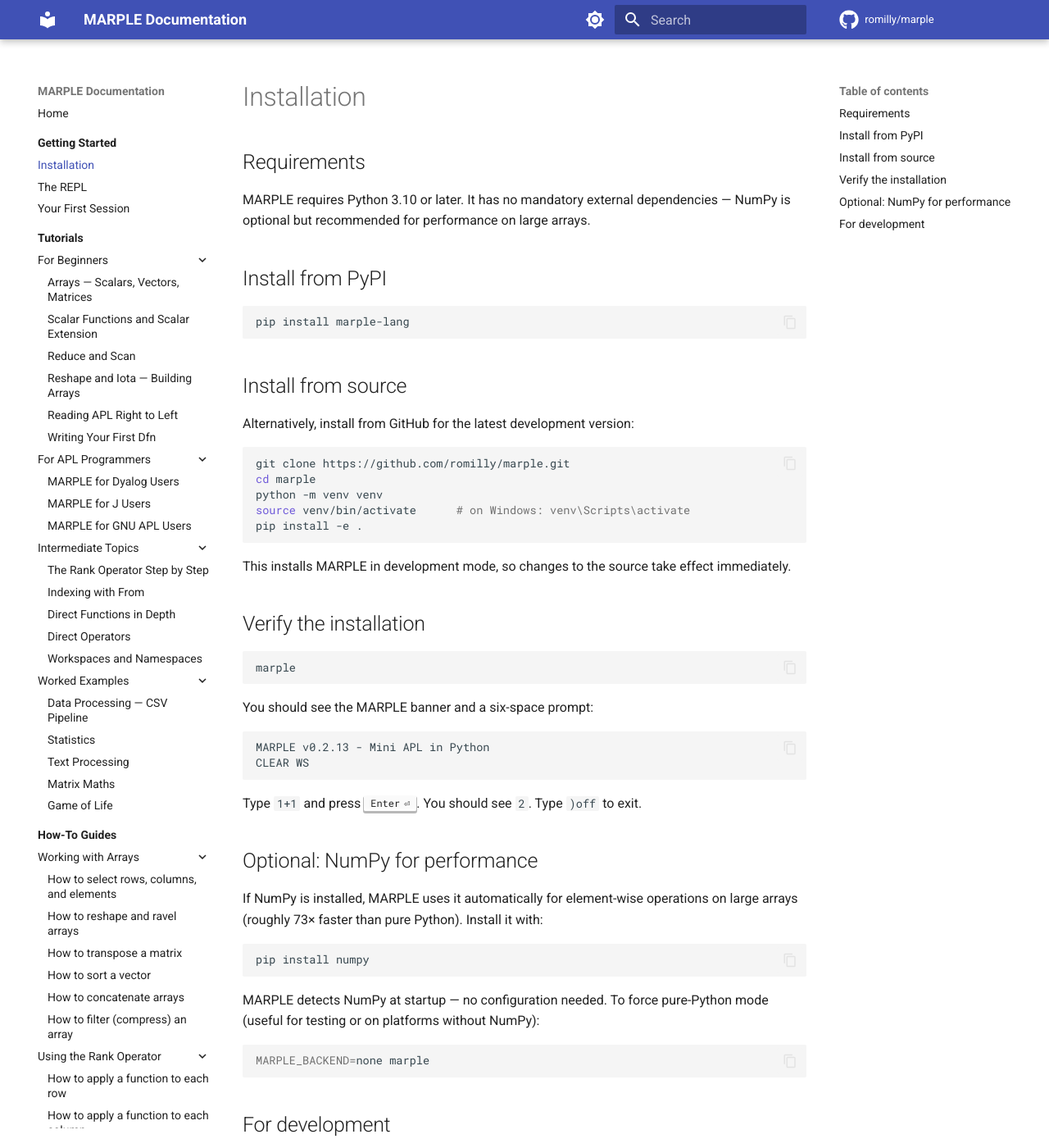
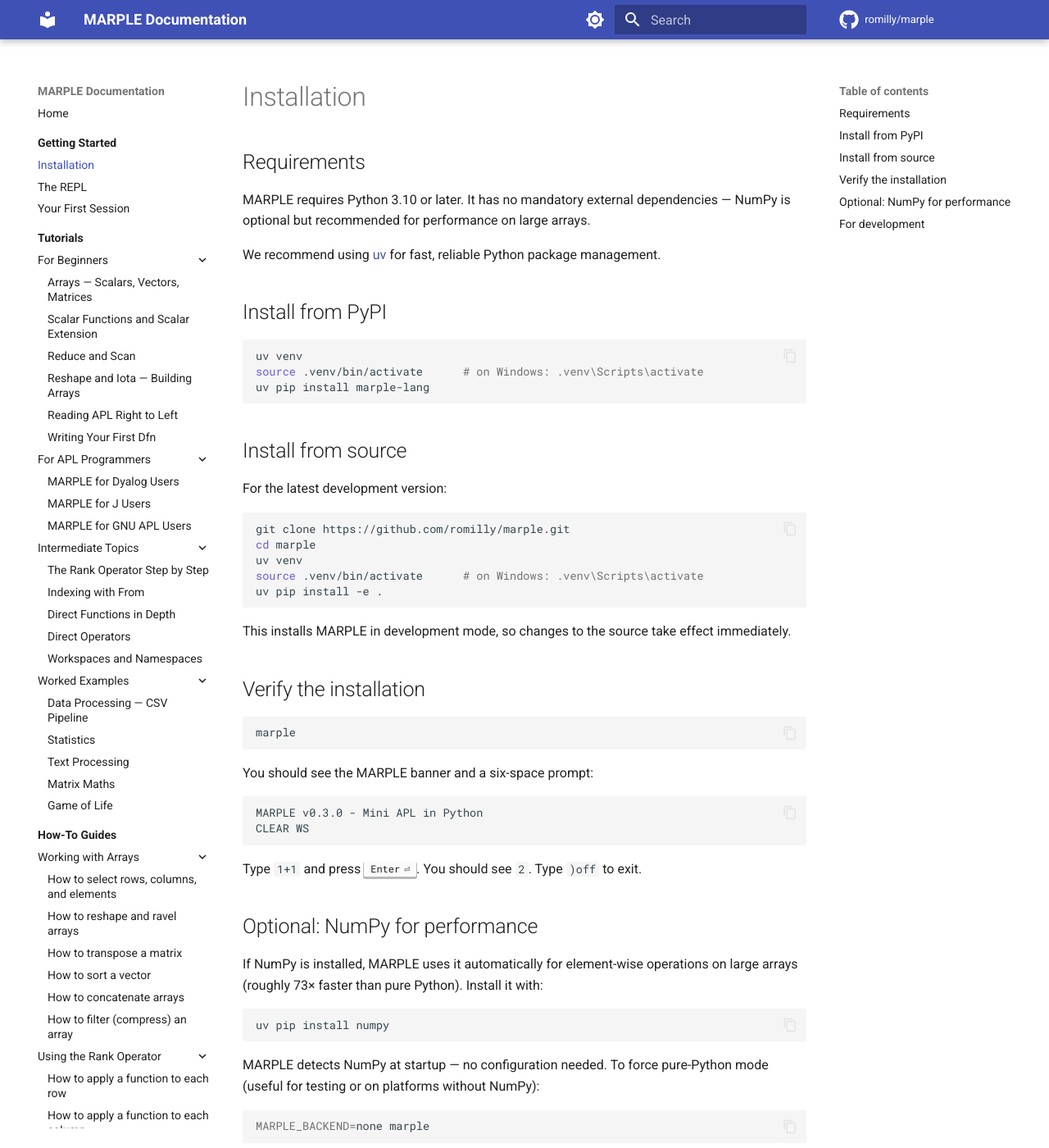
Before and after one commit to romilly/marple, an MkDocs documentation site: the page built from docs/getting-started/installation.md, in a window 1280 px wide and 1400 px high. Shown: the whole window at 82% size. Built offline with MkDocs 1.6.1 and Material for MkDocs 9.7.7, drawn with Linux system fonts in a browser that asks for light colours; comment, search, counter and statistics services are not loaded.

Commit message:
Update install instructions: use uv and virtual environments
README, docs index, and installation page all updated to
recommend uv with venv activation. Link to uv install guide.

Co-Authored-By: Claude Opus 4.6 (1M context) <noreply@anthropic.com>

````diff
--- a/docs/getting-started/installation.md
+++ b/docs/getting-started/installation.md
@@ -4,22 +4,26 @@
 
 MARPLE requires Python 3.10 or later. It has no mandatory external dependencies — NumPy is optional but recommended for performance on large arrays.
 
+We recommend using [uv](https://docs.astral.sh/uv/getting-started/installation/) for fast, reliable Python package management.
+
 ## Install from PyPI
 
 ```bash
-pip install marple-lang
+uv venv
+source .venv/bin/activate      # on Windows: .venv\Scripts\activate
+uv pip install marple-lang
 ```
 
 ## Install from source
 
-Alternatively, install from GitHub for the latest development version:
+For the latest development version:
 
 ```bash
 git clone https://github.com/romilly/marple.git
 cd marple
-python -m venv venv
-source venv/bin/activate      # on Windows: venv\Scripts\activate
-pip install -e .
+uv venv
+source .venv/bin/activate      # on Windows: .venv\Scripts\activate
+uv pip install -e .
 ```
 
 This installs MARPLE in development mode, so changes to the source take effect immediately.
@@ -33,7 +37,7 @@ marple
 You should see the MARPLE banner and a six-space prompt:
 
 ```
-MARPLE v0.2.13 - Mini APL in Python
+MARPLE v0.3.0 - Mini APL in Python
 CLEAR WS
 
 
@@ -46,7 +50,7 @@ Type `1+1` and press ++enter++. You should see `2`. Type `)off` to exit.
 If NumPy is installed, MARPLE uses it automatically for element-wise operations on large arrays (roughly 73× faster than pure Python). Install it with:
 
 ```bash
-pip install numpy
+uv pip install numpy
 ```
 
 MARPLE detects NumPy at startup — no configuration needed. To force pure-Python mode (useful for testing or on platforms without NumPy):
@@ -60,7 +64,7 @@ MARPLE_BACKEND=none marple
 To install with test dependencies:
 
 ```bash
-pip install -e ".[test]"
+uv pip install -e ".[test]"
 pytest           # run the test suite
 pyright src/     # type checking (strict mode)
 ```
````
Also changed, not shown: README.md (+6 -2 lines), docs/index.md (+8 -4 lines).
